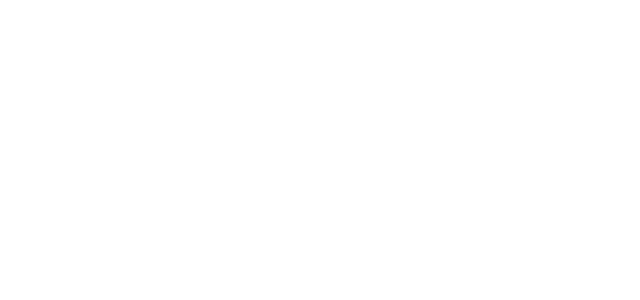
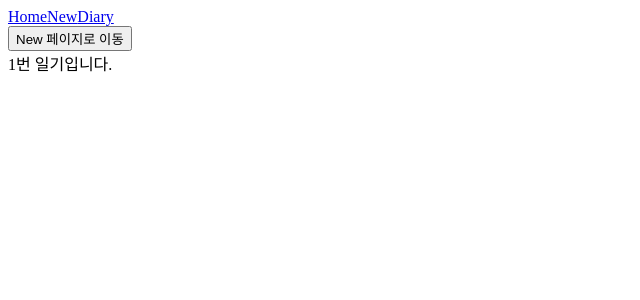
Before and after one commit to kim-hoyoung/emotionalDiary, a React (Vite) app in the folder emotionalDiary/: page /Diary/1 in a window 1280 px wide. Shown: the top 300 px of the page, without its empty margins (0-640 px from the left). Built offline with nearby package versions, Linux system fonts and the light colour scheme.

Commit message:
chore: 프로젝트 router 설정

```diff
--- a/emotionalDiary/package.json
+++ b/emotionalDiary/package.json
@@ -11,7 +11,8 @@
   },
   "dependencies": {
     "react": "^19.0.0",
-    "react-dom": "^19.0.0"
+    "react-dom": "^19.0.0",
+    "react-router-dom": "^7.1.5"
   },
   "devDependencies": {
     "@eslint/js": "^9.19.0",
--- a/emotionalDiary/src/App.jsx
+++ b/emotionalDiary/src/App.jsx
@@ -1,8 +1,40 @@
-import { useState } from "react";
 import "./App.css";
+import { Routes, Route, Link, useNavigate } from "react-router-dom";
+import Home from "./pages/Home";
+import Diary from "./pages/Diary";
+import New from "./pages/New";
+import Notfound from "./pages/Notfound";
+
+// 1. "/" : 모든 일기를 조회하는 Home 페이지
+// 2. "/new" : 새로운 일기를 작성하는 New 페이지
+// 3. "/diary" : 일기를 상세히 조회하는 Diary 페이지
+// 4. "/Notfound" : 위의 세가지 페이지가 아닌 주소 입력시 해당 페이지로 이동
+
+// Link 컴포넌트 사용해서 router 이동시 Client-side Rendering 방식으로 이동
+
+// useNavigate : 페이지를 실제로 이동시키는 Navigate 함수를 반환하는 Hook
 
 function App() {
-  return <></>;
+  const nav = useNavigate();
+
+  const onClickButton = () => {
+    nav("/new");
+  };
+  return (
+    <>
+      <div>
+        <Link to={"/"}>Home</Link>
+        <Link to={"/new"}>New</Link>
+        <Link to={"/Diary"}>Diary</Link>
+      </div>
+      <button onClick={onClickButton}>New 페이지로 이동</button>
+      <Routes>
+        <Route path="/" element={<Home />} />
+        <Route path="/new" element={<New />} />
+        <Route path="/Diary/:id" element={<Diary />} />
+        <Route path="*" element={<Notfound />} />
+      </Routes>
+    </>
+  );
 }
-
 export default App;
--- a/emotionalDiary/src/main.jsx
+++ b/emotionalDiary/src/main.jsx
@@ -1,5 +1,10 @@
 import { createRoot } from "react-dom/client";
 import "./index.css";
 import App from "./App.jsx";
+import { BrowserRouter } from "react-router-dom";
 
-createRoot(document.getElementById("root")).render(<App />);
+createRoot(document.getElementById("root")).render(
+  <BrowserRouter>
+    <App />
+  </BrowserRouter>
+);
--- /dev/null
+++ b/emotionalDiary/src/pages/Diary.jsx
@@ -0,0 +1,9 @@
+import { useParams } from "react-router-dom"; //URL parameter로 동적 경로 설정
+
+const Diary = () => {
+  const params = useParams();
+  console.log(params);
+  return <div>{params.id}번 일기입니다.</div>;
+};
+
+export default Diary;
--- /dev/null
+++ b/emotionalDiary/src/pages/Home.jsx
@@ -0,0 +1,10 @@
+import { useSearchParams } from "react-router-dom"; // Query String 동적 경로 생성해보기.
+
+const Home = () => {
+  const [params, , setParams] = useSearchParams();
+  console.log(params.get("value"));
+
+  return <div>Home</div>;
+};
+
+export default Home;
--- /dev/null
+++ b/emotionalDiary/src/pages/New.jsx
@@ -0,0 +1,5 @@
+const New = () => {
+  return <div>New</div>;
+};
+
+export default New;
--- /dev/null
+++ b/emotionalDiary/src/pages/Notfound.jsx
@@ -0,0 +1,5 @@
+const Notfound = () => {
+  return <div>잘못된 페이지 입니다.</div>;
+};
+
+export default Notfound;
```
Also changed, not shown: 2 other files (tests, documents, lock files or other folders).
